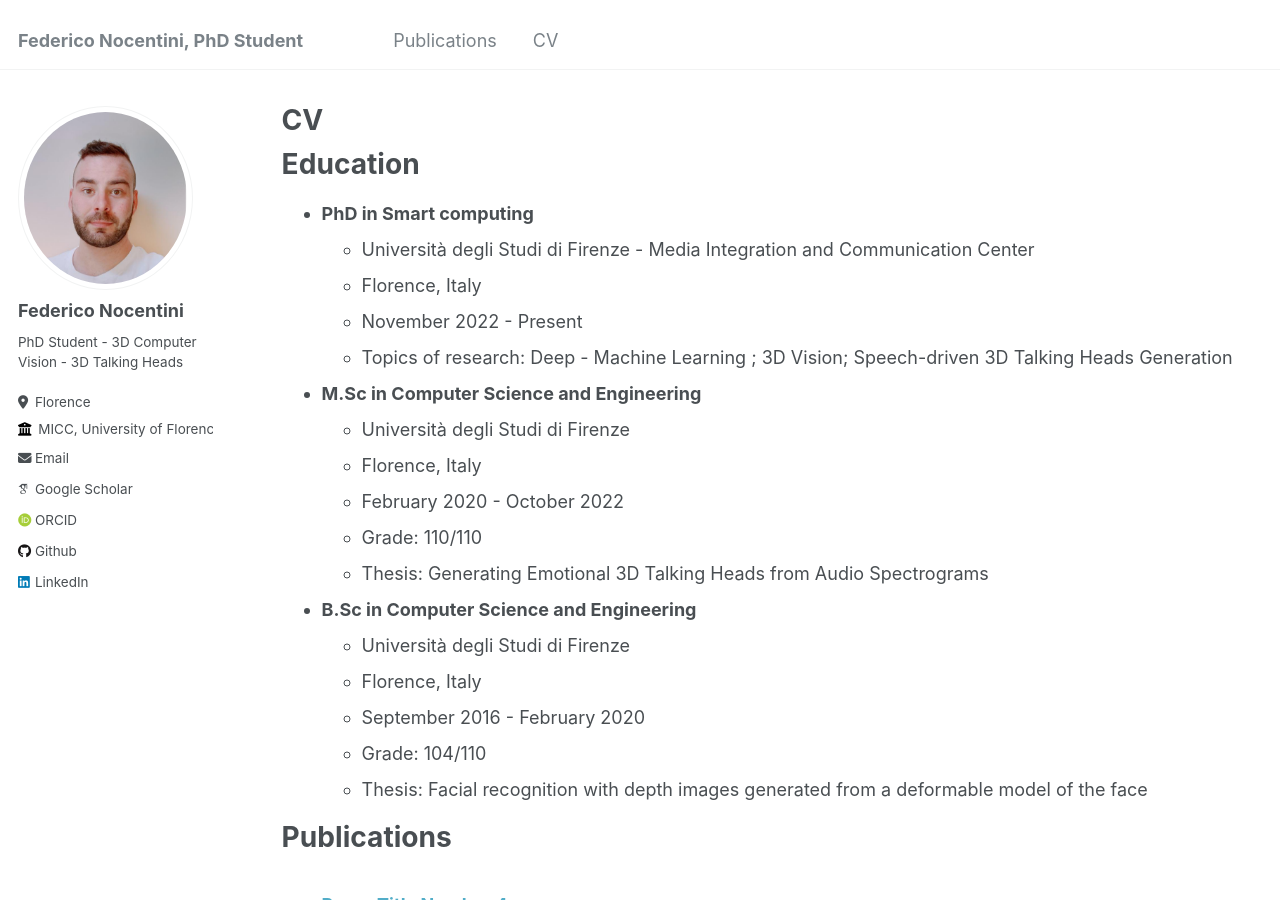
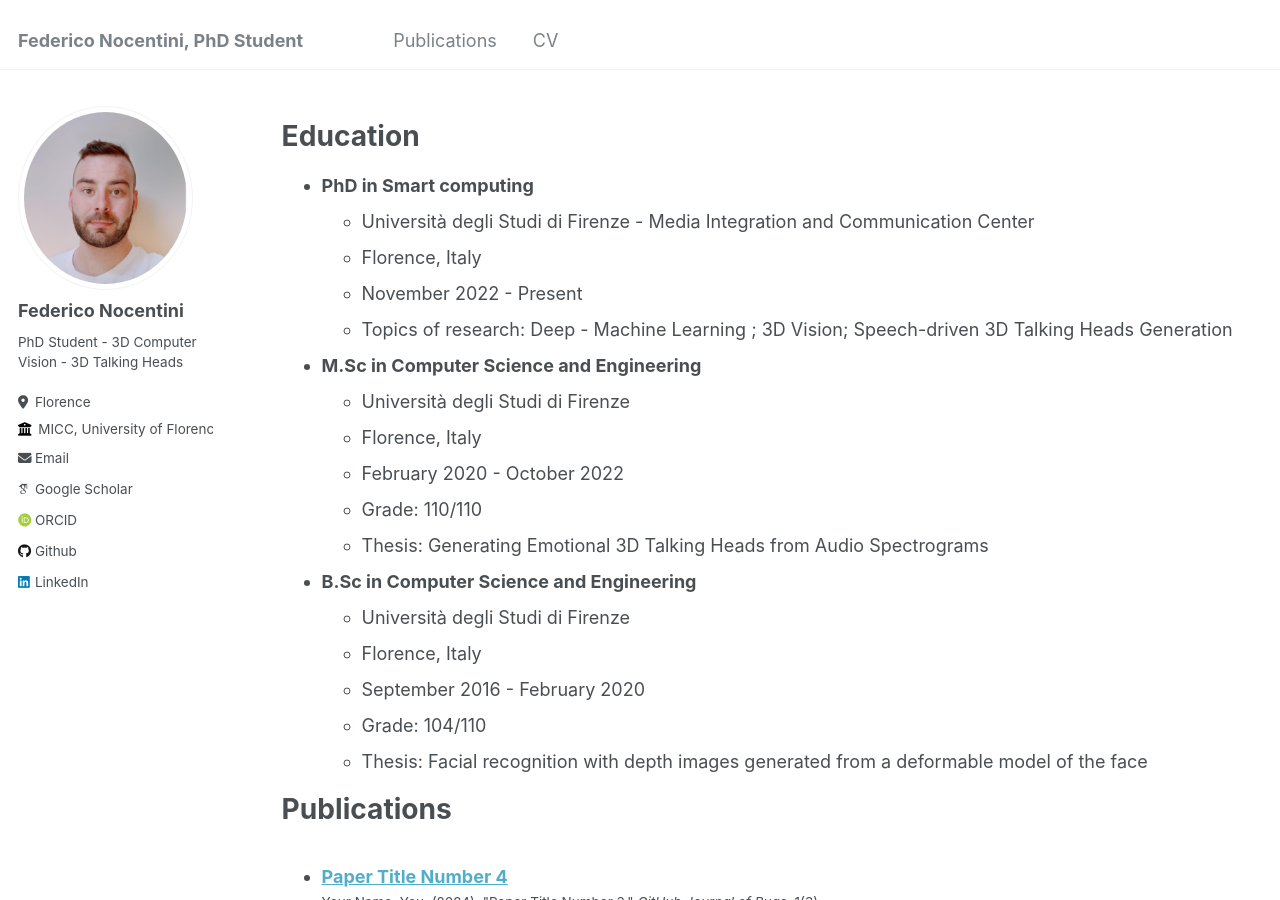
Before and after one commit to FedeNoce/fedenoce.github.io, a Jekyll site: the page built from _pages/cv.md, in a window 1280 px wide and 900 px high. Built offline with Jekyll 4.4.1, drawn with Linux system fonts in a browser that asks for light colours; some web fonts are replaced.

Commit message:
modified:   _pages/cv.md

```diff
--- a/_pages/cv.md
+++ b/_pages/cv.md
@@ -1,6 +1,6 @@
 ---
 layout: archive
-title: "CV"
+title: ""
 permalink: /cv/
 author_profile: true
 redirect_from:
@@ -39,7 +39,7 @@
   {% endfor %}
 </ul>
 
-Projects
+[Projects](https://github.com/FedeNoce)
 ======
 * **Citation intent classification**
   * A model built with Pytorch for citation intent classification in scientific papers using the Scicite dataset. To leverage the connection between the structure of scientific papers and the intent of citations, we studied a multitask framework with two structural scaffolds (auxiliary tasks) related to the structure of scientific documents.
```
